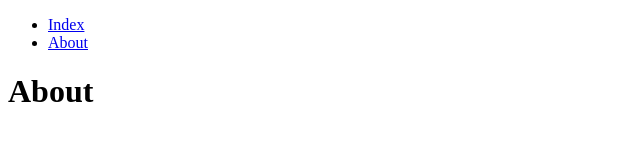
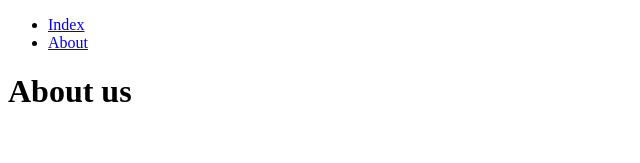
Before and after one commit to ericktec/testingGithubActions, a Next.js app: page /about in a window 1280 px wide. Shown: the top 163 px of the page, without its empty margins (0-640 px from the left). Built offline with nearby package versions, Linux system fonts and the light colour scheme.

Commit message:
foo: this will fail

```diff
--- a/pages/about.js
+++ b/pages/about.js
@@ -5,7 +5,7 @@ const About = () => {
     return (
     <>
         <Navigation/>
-        <h1>About</h1>
+        <h1>About us</h1>
     </>
     )
 }
```
